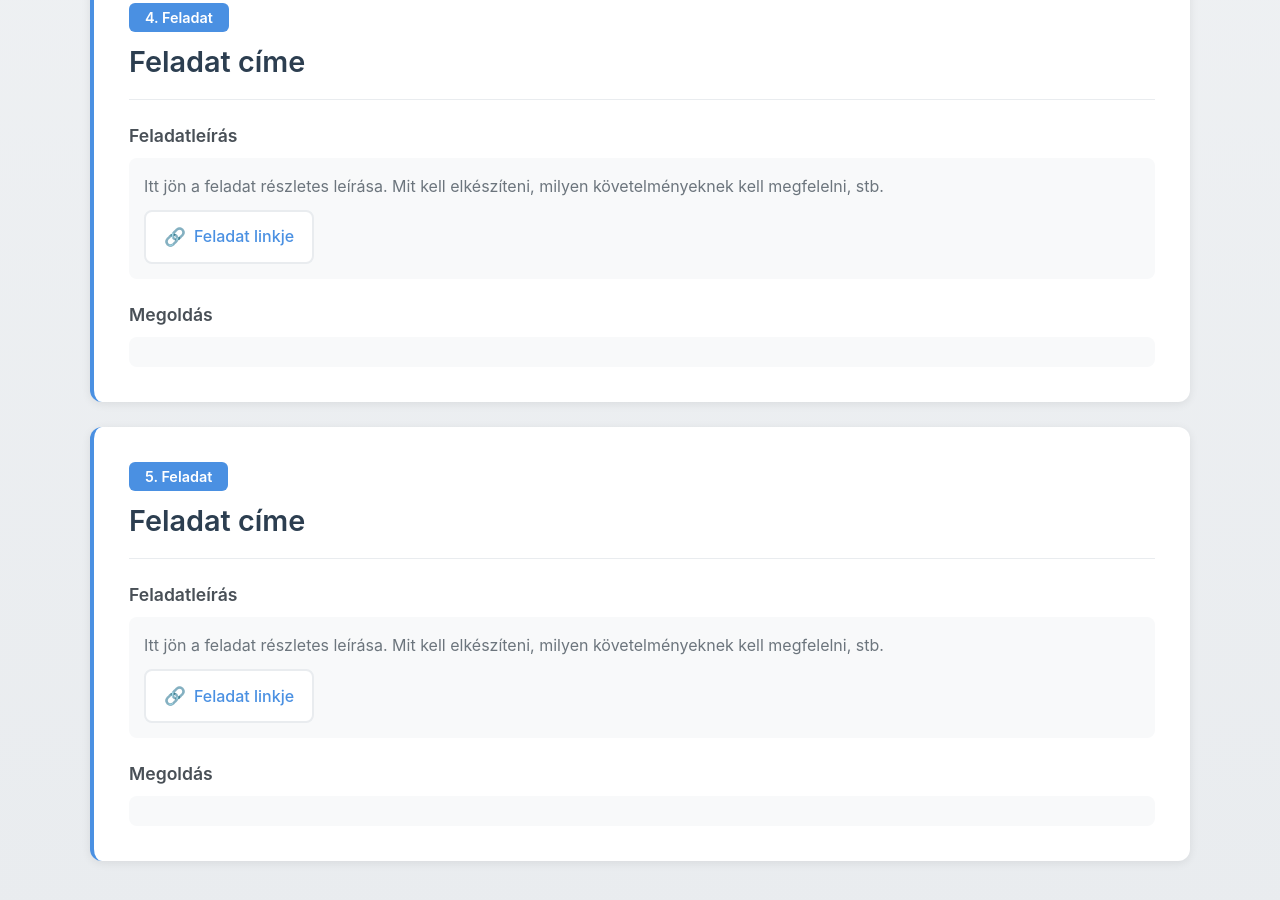
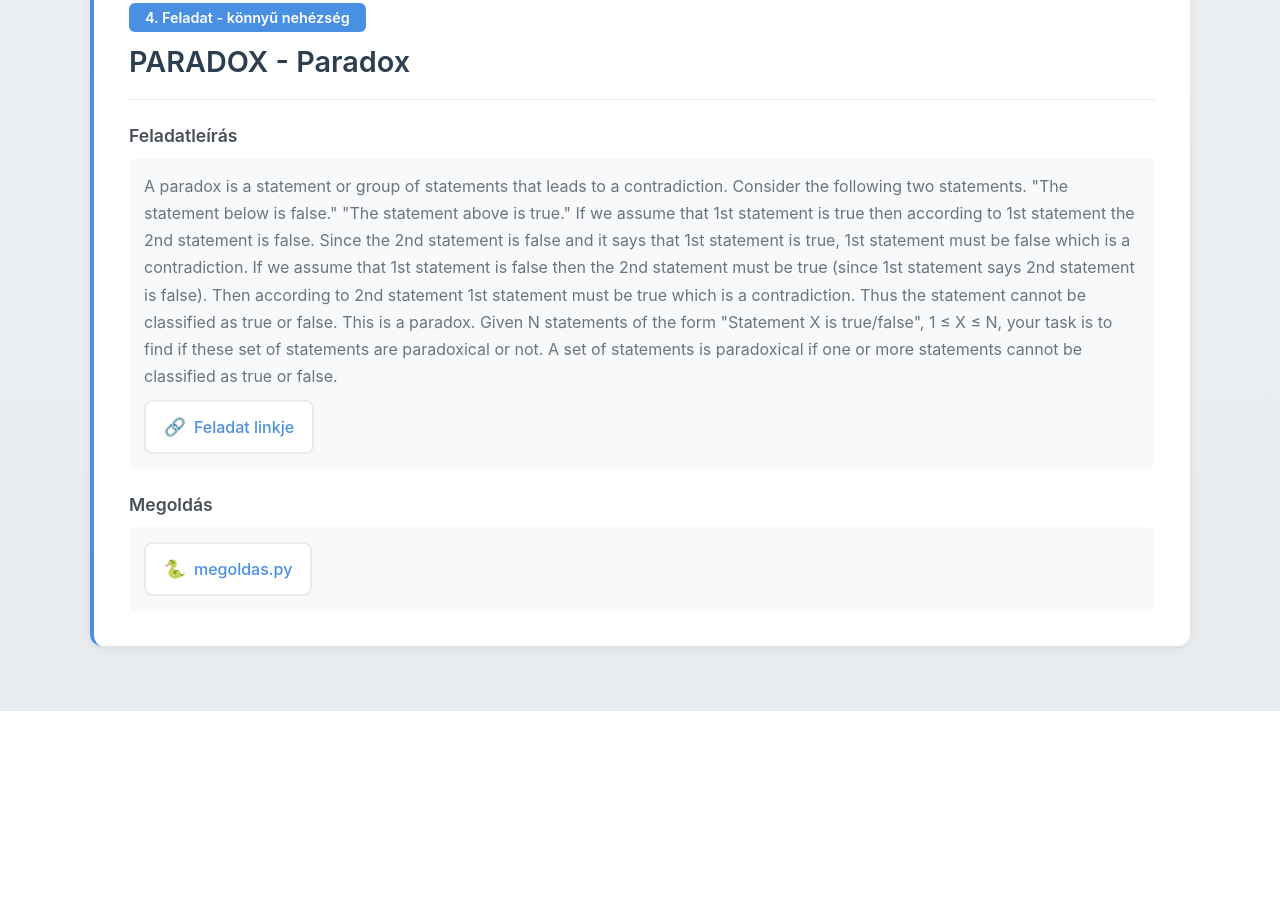
Before and after one commit to Dompike/algo, a plain HTML site: page index.html in a window 1280 px wide. Shown: the part 2116-3016 px from the top of the page. After the commit the page ends 2827 px from the top, so only its background shows below. Drawn offline with Linux system fonts and the light colour scheme.

Commit message:
Update index.html

```diff
--- a/index.html
+++ b/index.html
@@ -252,15 +252,22 @@ Your task is to find out the maximum number of dance pairs and show how this num
 
         <div class="assignment-card">
             <div class="assignment-header">
-                <div class="assignment-number">4. Feladat</div>
-                <h2 class="assignment-title">Feladat címe</h2>
+                <div class="assignment-number">4. Feladat - könnyű nehézség</div>
+                <h2 class="assignment-title">PARADOX - Paradox</h2>
             </div>
 
             <div class="section">
                 <h3 class="section-title">Feladatleírás</h3>
                 <div class="section-content">
-                    <p style="margin-bottom: 10px;">Itt jön a feladat részletes leírása. Mit kell elkészíteni, milyen követelményeknek kell megfelelni, stb.</p>
-                    <a href="#" class="file-link" target="_blank" rel="noopener noreferrer">
+                    <p style="margin-bottom: 10px;">A paradox is a statement or group of statements that leads to a contradiction. Consider the following two statements.
+
+          "The statement below is false."
+          "The statement above is true."
+
+If we assume that 1st statement is true then according to 1st statement the 2nd statement is false. Since the 2nd statement is false and it says that 1st statement is true, 1st statement must be false which is a contradiction. If we assume that 1st statement is false then the 2nd statement must be true (since 1st statement says 2nd statement is false). Then according to 2nd statement 1st statement must be true which is a contradiction. Thus the statement cannot be classified as true or false. This is a paradox.
+
+Given N statements of the form "Statement X is true/false", 1 ≤ X ≤ N, your task is to find if these set of statements are paradoxical or not. A set of statements is paradoxical if one or more statements cannot be classified as true or false.</p>
+                    <a href="https://www.spoj.com/problems/PARADOX/" class="file-link" target="_blank" rel="noopener noreferrer">
                         <span class="file-icon">🔗</span>
                         Feladat linkje
                     </a>
@@ -270,32 +277,10 @@ Your task is to find out the maximum number of dance pairs and show how this num
             <div class="section">
                 <h3 class="section-title">Megoldás</h3>
                 <div class="section-content">
-
-                </div>
-            </div>
-        </div>
-
-        <div class="assignment-card">
-            <div class="assignment-header">
-                <div class="assignment-number">5. Feladat</div>
-                <h2 class="assignment-title">Feladat címe</h2>
-            </div>
-
-            <div class="section">
-                <h3 class="section-title">Feladatleírás</h3>
-                <div class="section-content">
-                    <p style="margin-bottom: 10px;">Itt jön a feladat részletes leírása. Mit kell elkészíteni, milyen követelményeknek kell megfelelni, stb.</p>
-                    <a href="#" class="file-link" target="_blank" rel="noopener noreferrer">
-                        <span class="file-icon">🔗</span>
-                        Feladat linkje
+                    <a href="paradox.py" class="file-link" download>
+                        <span class="file-icon">🐍</span>
+                        megoldas.py
                     </a>
-                </div>
-            </div>
-
-            <div class="section">
-                <h3 class="section-title">Megoldás</h3>
-                <div class="section-content">
-
                 </div>
             </div>
         </div>
```
